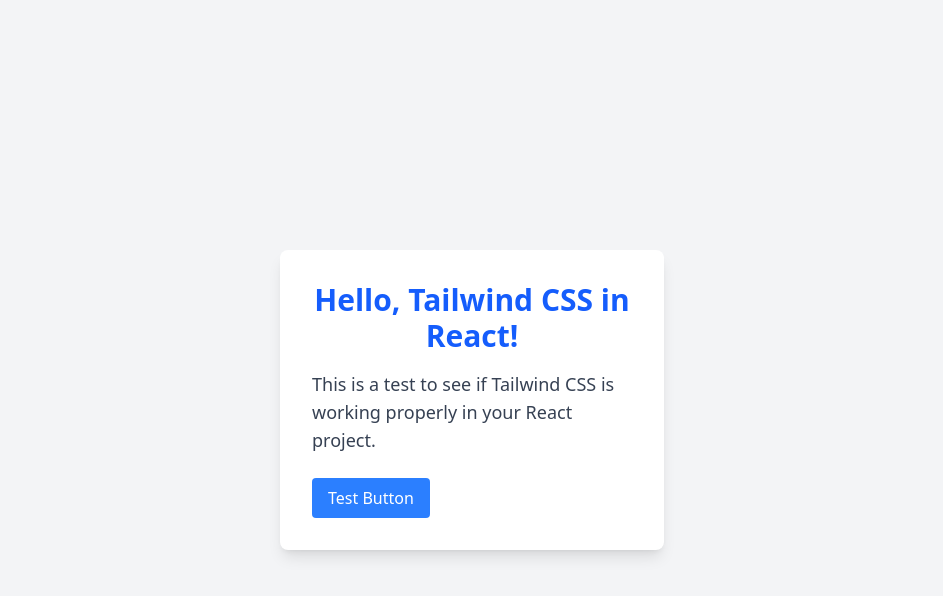
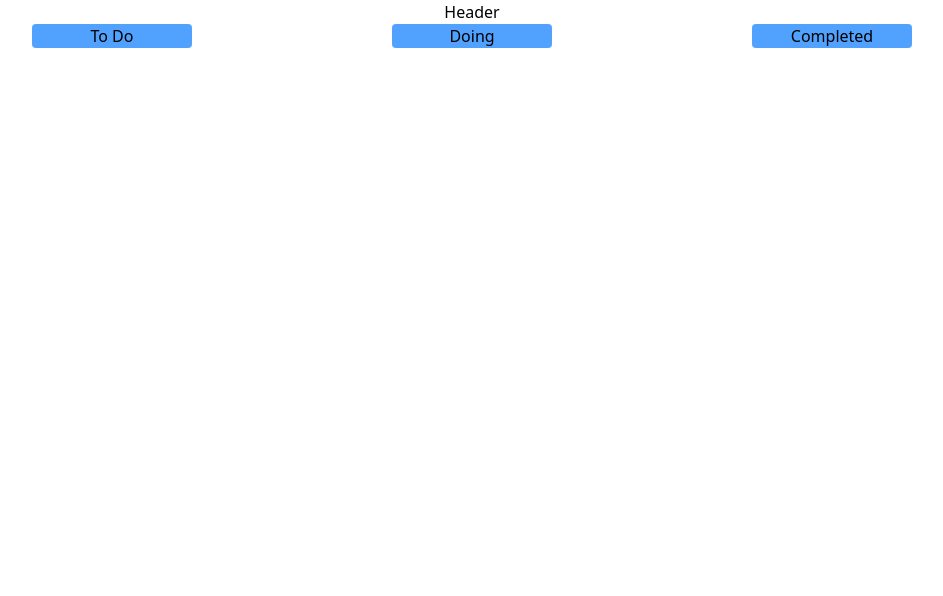
Before and after one commit to SonuThapaMagar/To-Do-App, a React (Vite) app: page / in a window 1280 px wide. Shown: the top 596 px of the page, without its empty margins (168-1111 px from the left). Built offline with nearby package versions, Linux system fonts and the light colour scheme.

Commit message:
Header and section created

```diff
--- a/src/App.jsx
+++ b/src/App.jsx
@@ -1,20 +1,15 @@
-// src/App.jsx
 import React from 'react'
 
-function App() {
+const App = () => {
   return (
-    <div className="flex items-center justify-center min-h-screen bg-gray-100">
-      <div className="p-8 max-w-sm bg-white rounded-lg shadow-lg">
-        <h1 className="text-3xl font-bold text-center text-blue-600">
-          Hello, Tailwind CSS in React!
-        </h1>
-        <p className="mt-4 text-lg text-gray-700">
-          This is a test to see if Tailwind CSS is working properly in your React project.
-        </p>
-        <button className="mt-6 px-4 py-2 bg-blue-500 text-white rounded hover:bg-blue-700 transition">
-          Test Button
-        </button>
-      </div>
+    <div className='grid'>
+      <header className='mx-auto text-center p-4 mt-12'>Header</header>
+
+      <main className="flex justify-evenly p-4">
+        <section className="bg-blue-400 w-40 m-4 rounded text-center">To Do</section>
+        <section className="bg-blue-400 w-40 m-4 rounded text-center">Doing</section>
+        <section className="bg-blue-400 w-40 m-4 rounded text-center">Completed</section>
+      </main>
     </div>
   )
 }
--- a/src/index.css
+++ b/src/index.css
@@ -1 +1,7 @@
 @import "tailwindcss";
+
+*{
+    margin:0;
+    padding: 0;
+    box-sizing: border-box;
+}
```
